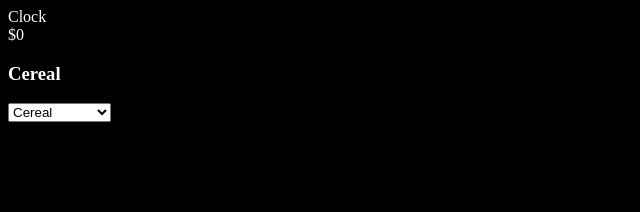
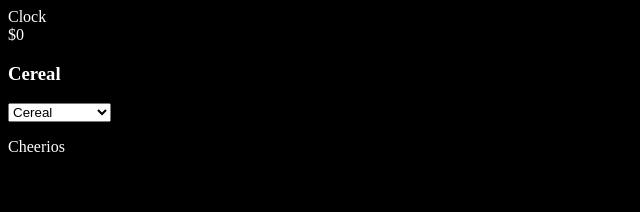
Before and after one commit to whlong1/reactville, a React (Create React App) app: page / in a window 1280 px wide. Shown: the top 212 px of the page, without its empty margins (0-640 px from the left). Built offline with nearby package versions, Linux system fonts and the light colour scheme.

Commit message:
refactor DisplayProducts with map method

```diff
--- a/src/SuperMarket/DisplayProducts.jsx
+++ b/src/SuperMarket/DisplayProducts.jsx
@@ -1,16 +1,17 @@
-const Shelf = (props) => {
+const DisplayProducts = (props) => {
 
-  console.log('SHELF', props.products)
+  const selectedProducts = props.products.map((product, idx) => {
+    if (product.category === props.productCategory) {
+      return <p key={idx}>{product.name}</p>
+    }
+  })
 
   return (
     <div>
       {/* {props.products[0].category === props.sale ? <h1>SALE</h1> : null} */}
-
-      {/* {props.products.map((product, idx) => (
-        <p key={idx}>{product.name}</p>
-      ))} */}
+      {selectedProducts}
     </div>
   )
 }
 
-export default Shelf
+export default DisplayProducts
--- a/src/SuperMarket/SuperMarket.jsx
+++ b/src/SuperMarket/SuperMarket.jsx
@@ -8,7 +8,7 @@ import { useState, useEffect } from 'react'
 const SuperMarket = () => {
   const [productCategory, setProductCategory] = useState('Cereal')
 
-  // const [sale, setSale] = useState()
+  const [sale, setSale] = useState(2)
   // const [cart, setCart] = useState([])
 
 
@@ -29,7 +29,6 @@ const SuperMarket = () => {
   // }
 
 
-
   // useEffect(() => {
   //   const newSale = salesGenerator(groupBy())
   //   console.log(newSale)
@@ -48,7 +47,7 @@ const SuperMarket = () => {
       <Cart cart={cart} setCart={setCart} /> */}
       <h3>{productCategory}</h3>
       <CategoryMenu products={products} setProductCategory={setProductCategory} />
-      <DisplayProducts />
+      <DisplayProducts products={products} productCategory={productCategory} />
     </div>
   )
 }
```
